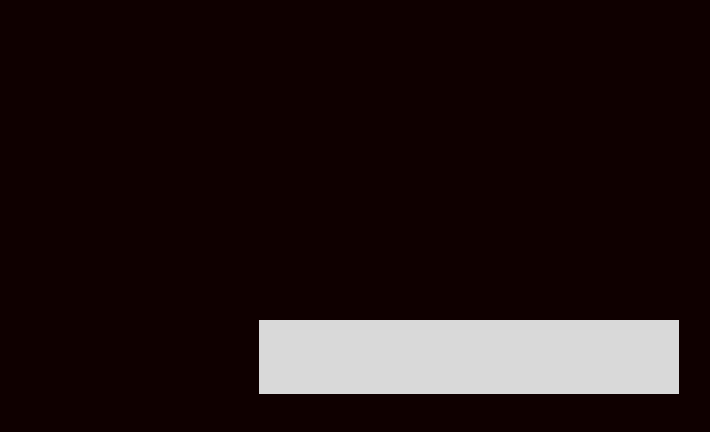
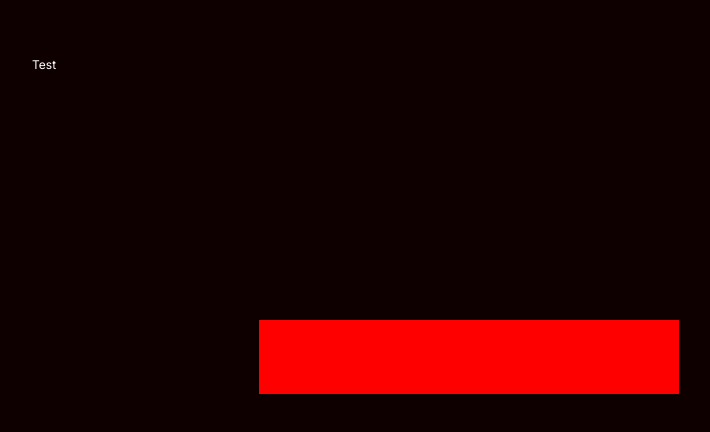
Before and after one commit to robertofficial/test, a React (Create React App) app: page / in a window 1280 px wide. Shown: the part 216-648 px from the top of the page, without its empty margins (270-980 px from the left). Built offline with nearby package versions, Linux system fonts and the light colour scheme.

Commit message:
Imported from Quest

```diff
--- a/src/components/MyWebsite/MyWebsite.tsx
+++ b/src/components/MyWebsite/MyWebsite.tsx
@@ -32,7 +32,7 @@ const MyWebsite1: any = styled('div')({
 });
 
 const Rectangle1: any = styled('div')({
-  backgroundColor: `rgba(217, 217, 217, 1)`,
+  backgroundColor: `rgba(255, 0, 0, 1)`,
   width: `420px`,
   height: `74px`,
   position: `absolute`,
@@ -40,10 +40,27 @@ const Rectangle1: any = styled('div')({
   top: `536px`,
 });
 
+const Test: any = styled('div')({
+  textAlign: `left`,
+  whiteSpace: `pre-wrap`,
+  color: `rgba(255, 255, 255, 1)`,
+  fontStyle: `normal`,
+  fontFamily: `Inter`,
+  fontWeight: `400`,
+  fontSize: `12px`,
+  letterSpacing: `0px`,
+  textDecoration: `none`,
+  textTransform: `none`,
+  position: `absolute`,
+  left: `302px`,
+  top: `273px`,
+});
+
 function MyWebsite(props: MyWebsiteProps): JSX.Element {
   return (
     <MyWebsite1>
       <Rectangle1></Rectangle1>
+      <Test>{`Test`}</Test>
     </MyWebsite1>
   );
 }
```
Also changed, not shown: src/types.ts (+8 -5 lines).
